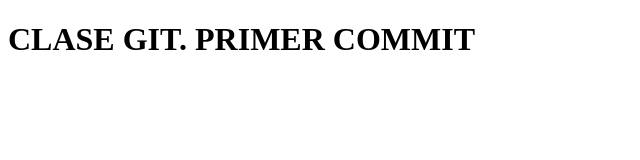
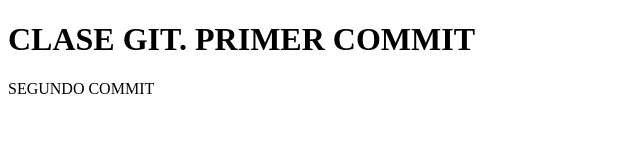
Before and after one commit to fernandokbs/clase-git, a plain HTML site: page index.html in a window 1280 px wide. Shown: the whole page, without its empty margins (0-640 px from the left). Drawn offline with Linux system fonts and the light colour scheme.

Commit message:
Segund commit

```diff
--- a/index.html
+++ b/index.html
@@ -7,5 +7,6 @@
 </head>
 <body>
   <h1>CLASE GIT. PRIMER COMMIT</h1>
+  <p>SEGUNDO COMMIT</p>
 </body>
 </html>
```
